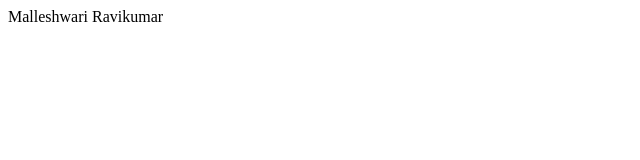
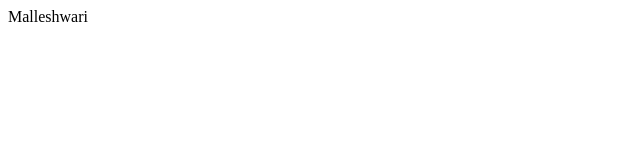
Before and after one commit to dravikumar442277/webserver, a plain HTML site: page index.html in a window 1280 px wide. Shown: the full height of the page, 0-640 px from the left. Drawn offline with Linux system fonts and the light colour scheme.

Commit message:
Update index.html

```diff
--- a/index.html
+++ b/index.html
@@ -1,2 +1 @@
 <p1>  Malleshwari </p1>
-<p2>   Ravikumar </p2>
```
